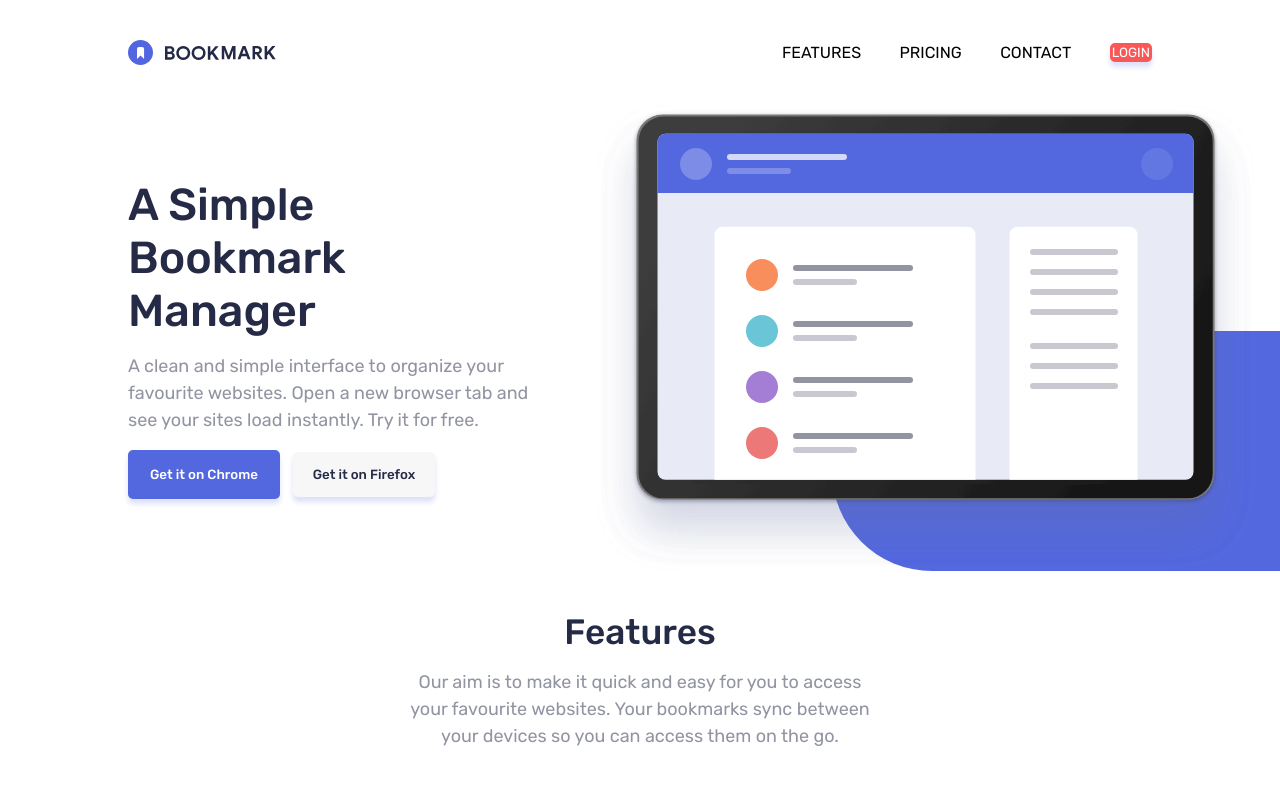
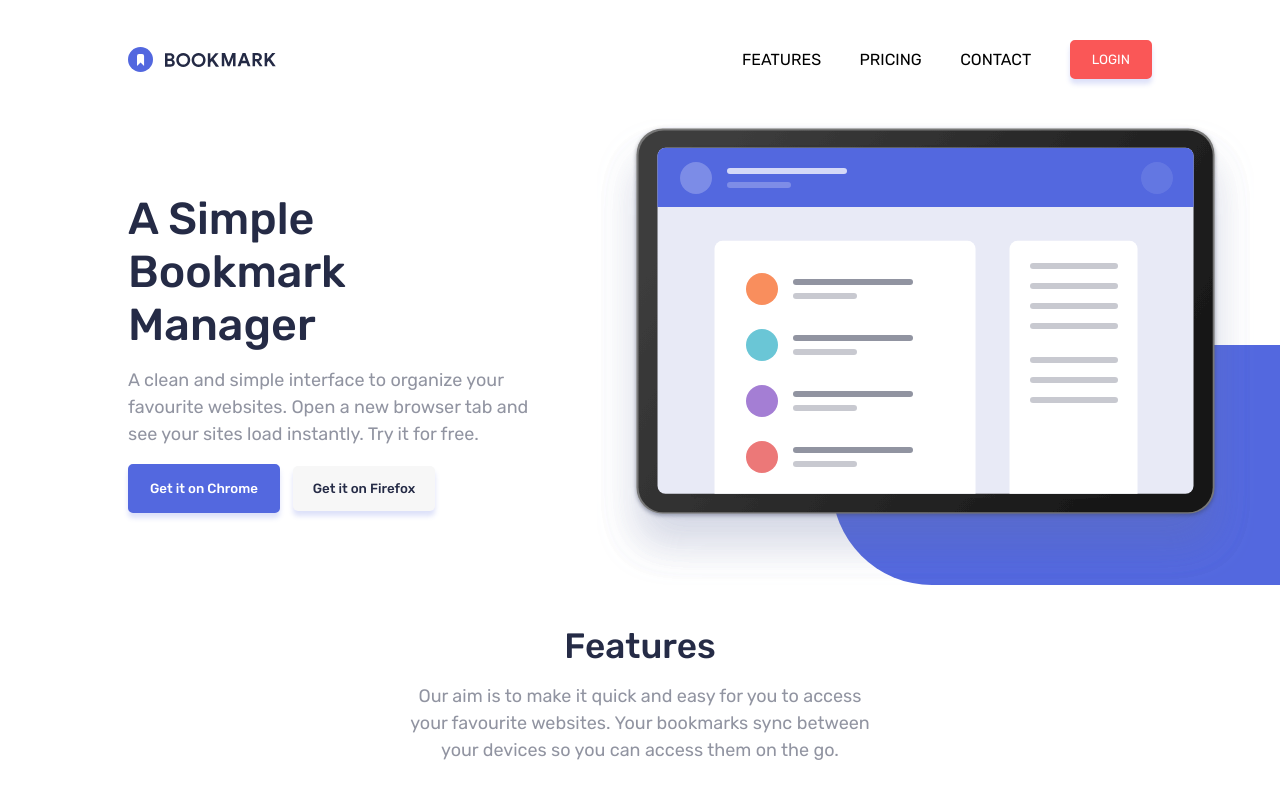
Before and after one commit to aveandrian/bookmark-landing-page-react, a React (Vite) app: page / in a window 1280 px wide. Shown: the top 800 px of the page. Built offline with nearby package versions, Linux system fonts and the light colour scheme.

Commit message:
adds content

```diff
--- a/src/styles/Navbar.css
+++ b/src/styles/Navbar.css
@@ -35,7 +35,7 @@ nav {
     color: white;
     border: none;
     text-transform: uppercase;
-    padding: 0.625 1.25rem ;
+    padding: 0.625rem 1.25rem ;
     border-radius: 0.313rem ;
     box-shadow: 0 0.313rem 0.313rem  hsla(231, 69%, 60%, 0.2);
     border: 0.125rem solid hsl(0, 94%, 66%);
```
